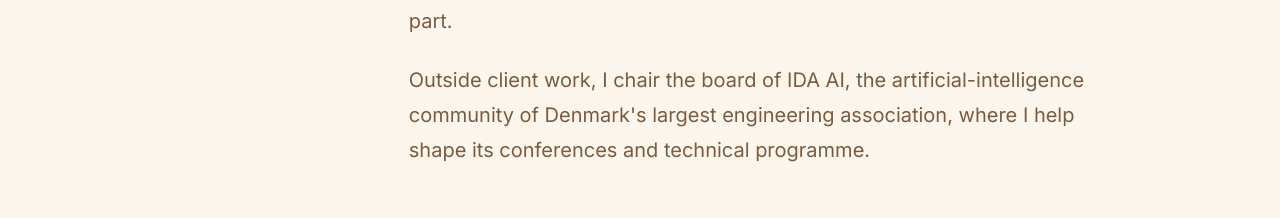
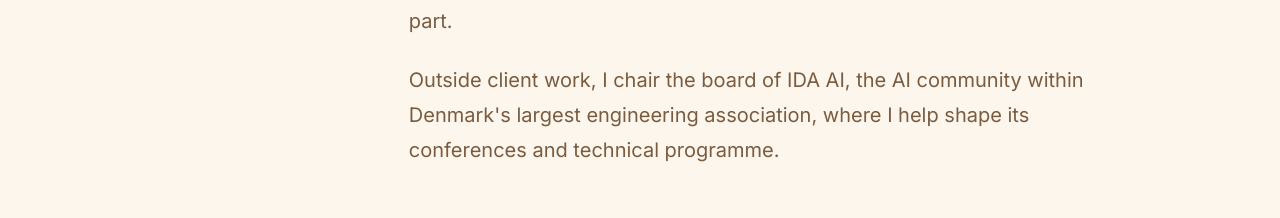
Before and after one commit to simonamtoft/cv-website, a React (Vite) app: page /about in a window 1280 px wide. Shown: the part 1112-1330 px from the top of the page. Built offline with nearby package versions, Linux system fonts and the light colour scheme.

Commit message:
content review

```diff
--- a/src/data/aboutText.js
+++ b/src/data/aboutText.js
@@ -2,7 +2,7 @@
   <p>My interest in maths started at a kitchen table in 4th grade, when my dad and I sat down and worked through two equations with two unknowns together. Something clicked. That curiosity led me to DTU, where I picked Electrical Engineering deliberately — a good mix of theory and practice, and the broadest path into the master's tracks I cared about: autonomous systems, machine learning, software engineering. An intro course in ML sealed it. The idea that you could point a system at data and have it surface patterns no human would spot still fascinates me. I ended up in the honors programme, which gave me the freedom to overload on ML courses and run special projects with my advisor.</p>
   <p>After DTU, I joined a B2B software company's innovation team as the only person with ML experience. By week two I was already out on my first client project. I later built solutions end-to-end on my own — from training pipelines to deployment — that are in production today, including at a Fortune 500 company. I moved to my current role because I wanted to follow projects from strategy through to operations; by day three, I was already on my first client engagement.</p>
   <p>What originally pulled me into ML was the idea of solving problems you otherwise couldn't solve — not automating the obvious, but unlocking something new. My strongest area is building ML end-to-end: training pipelines, data pipelines, inference, and cloud deployment. The projects that really light me up are the ones where the problem itself is the hard part.</p>
-  <p>Outside client work, I chair the board of IDA AI, the artificial-intelligence community of Denmark's largest engineering association, where I help shape its conferences and technical programme.</p>
+  <p>Outside client work, I chair the board of IDA AI, the AI community within Denmark's largest engineering association, where I help shape its conferences and technical programme.</p>
 </>
 
 export default aboutText
--- a/src/data/volunteering.js
+++ b/src/data/volunteering.js
@@ -19,7 +19,7 @@
     start: "2025 Apr",
     end: "Now",
     text: <>
-    Elected as an alternate member of the Board of Representatives at <a href="https://ida.dk/en" target="_blank" rel="noopener noreferrer">IDA</a> — Denmark's largest engineering association.
+    Elected as an alternate member of the Board of Representatives at <a href="https://ida.dk/en" target="_blank" rel="noopener noreferrer">IDA</a> - Denmark's largest engineering association.
     </>,
     icon: IDA_logo
   }, {
@@ -29,7 +29,7 @@
     end: "Now",
     text: <>
     Part of the team organising the <a href="https://ida.dk/driving-ai" target="_blank" rel="noopener noreferrer">Driving AI</a> and <a href="https://ida.dk/driving-it" target="_blank" rel="noopener noreferrer">Driving IT</a> conferences within <a href="https://ida.dk/faellesskaber-og-frivillige/faglige-faellesskaber/it-tele-og-elektronik/ida-it" target="_blank" rel="noopener noreferrer">IDA IT</a> since January 2025.
-    I joined the Steering Committee of <a href="https://ida.dk/faellesskaber-og-frivillige/faglige-faellesskaber/it-tele-og-elektronik/ida-ai" target="_blank" rel="noopener noreferrer">IDA AI</a> in December 2025 and now chair its board.
+    I joined the Steering Committee of <a href="https://ida.dk/faellesskaber-og-frivillige/faglige-faellesskaber/it-tele-og-elektronik/ida-ai" target="_blank" rel="noopener noreferrer">IDA AI</a> in December 2025 and have since taken over as chair of its board.
     </>,
     icon: IDA_AI_logo
   }
```
